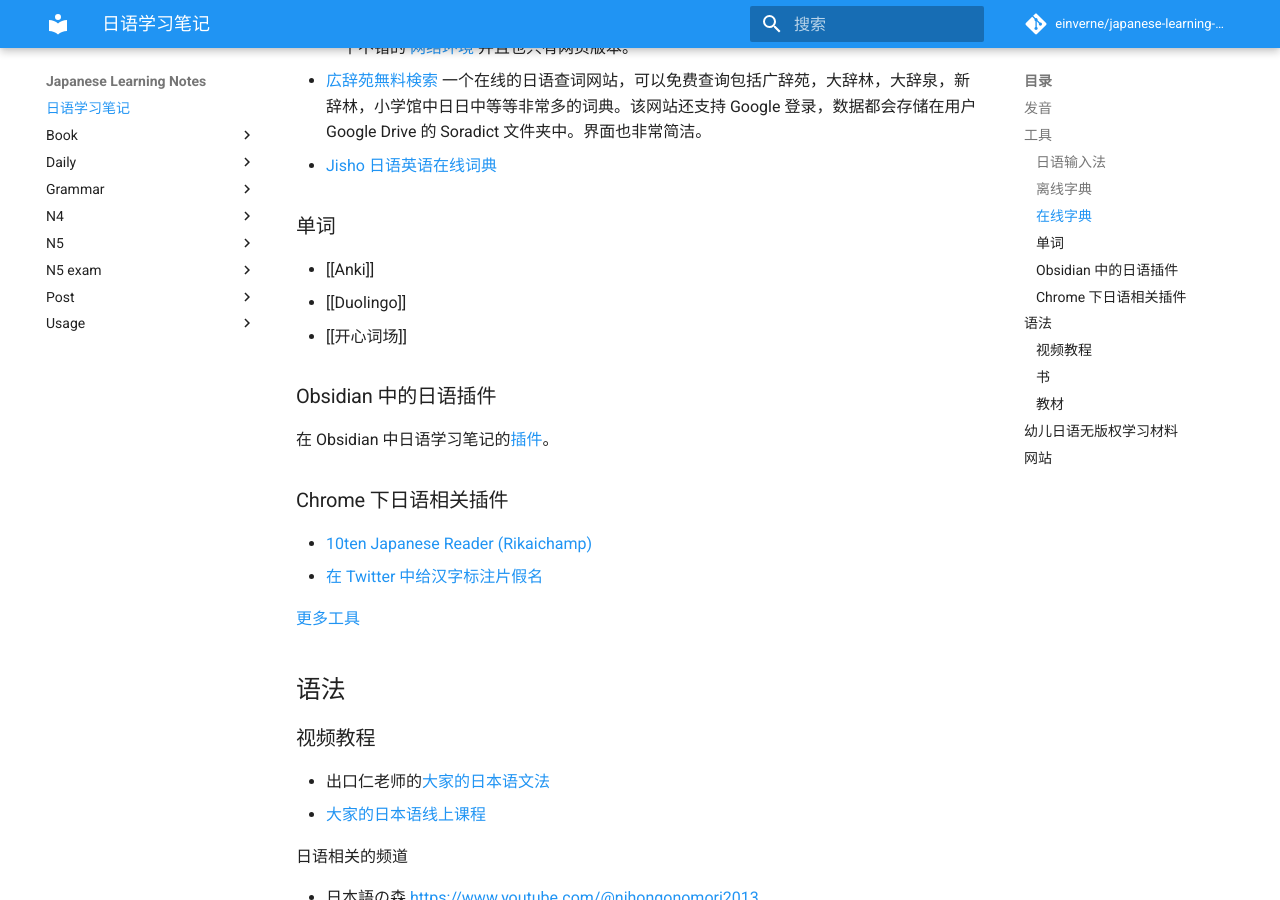
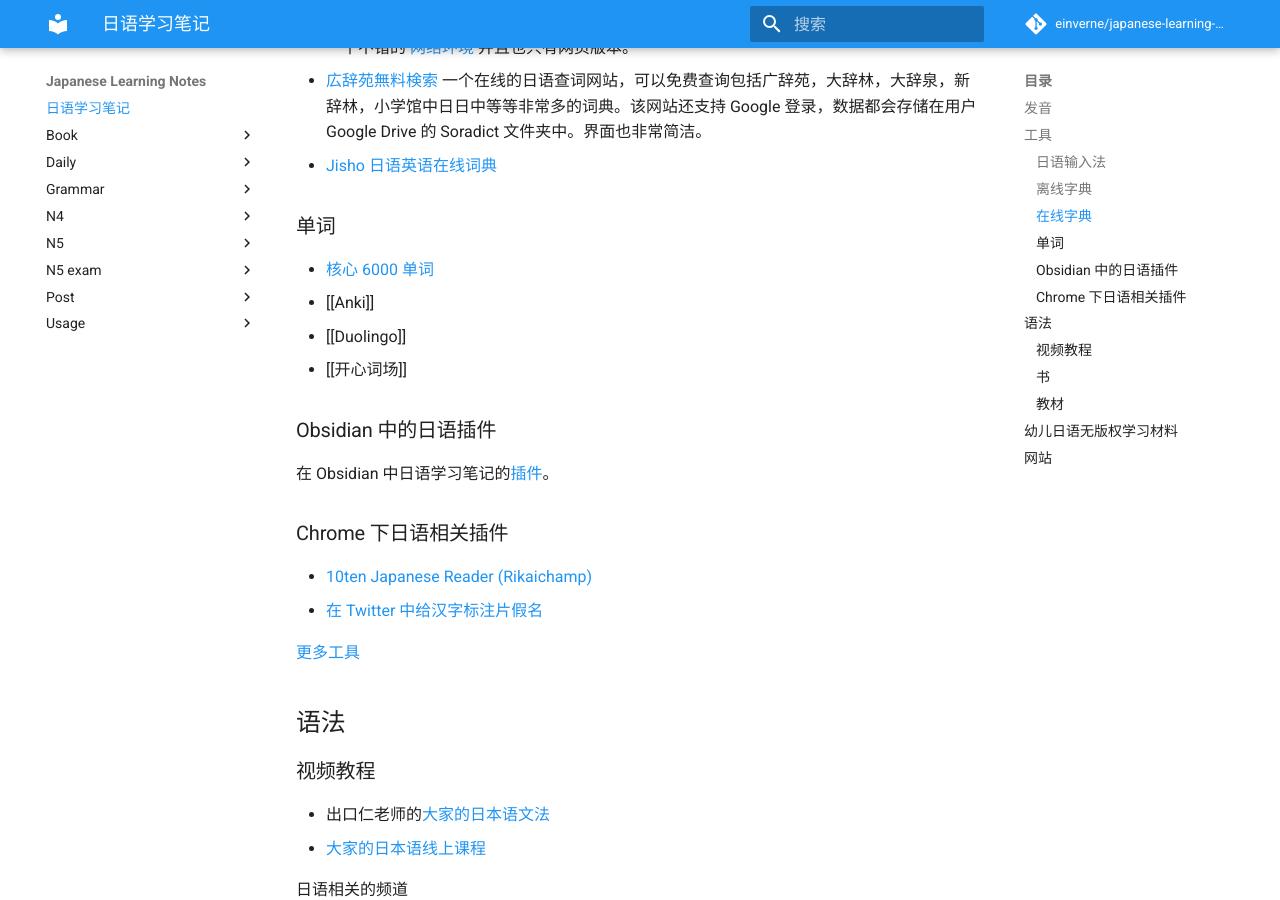
Before and after one commit to einverne/japanese-learning-notes, an MkDocs documentation site: the page built from docs/index.md, in a window 1280 px wide and 900 px high, scrolled down 825 px. Built offline with MkDocs 1.6.1 and Material for MkDocs 9.7.7, drawn with Linux system fonts in a browser that asks for light colours; comment, search, counter and statistics services are not loaded.

```diff
--- a/docs/index.md
+++ b/docs/index.md
@@ -32,8 +32,10 @@
 - [広辞苑無料検索](https://sakura-paris.org/dict/) 一个在线的日语查词网站，可以免费查询包括广辞苑，大辞林，大辞泉，新辞林，小学馆中日日中等等非常多的词典。该网站还支持 Google 登录，数据都会存储在用户 Google Drive 的 Soradict 文件夹中。界面也非常简洁。
 - [Jisho 日语英语在线词典](https://jisho.org/)
 
+
 ### 单词
 
+- [核心 6000 单词](https://core6000.neocities.org/)
 - [[Anki]]
 - [[Duolingo]]
 - [[开心词场]]
```
